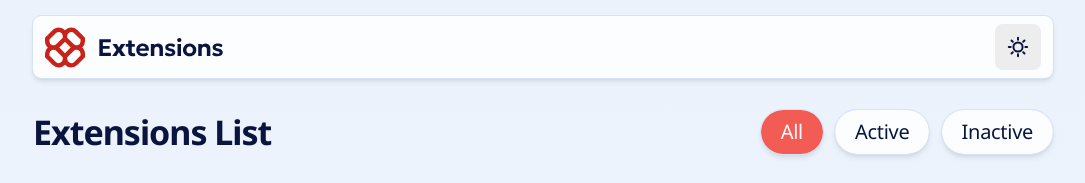
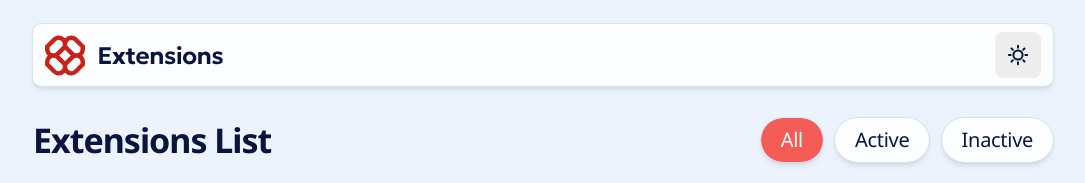
Before and after one commit to DevTruce/browser-extension-manager-ui, a website: page index.html in a window 1280 px wide. Shown: the top 183 px of the page, without its empty margins (97-1182 px from the left). Drawn offline with Linux system fonts and the light colour scheme.

Commit message:
update main padding for all screen sizes

```diff
--- a/index.html
+++ b/index.html
@@ -62,7 +62,10 @@
       </div>
     </section>
 
-    <main id="main" class="flex flex-col p-4 space-y-8">
+    <main
+      id="main"
+      class="flex flex-col px-4 pt-6 pb-16 md:px-8 xl:px-[8.4rem] space-y-8"
+    >
       <!-- Header Bar -->
       <section id="searchSection">
         <div
--- a/src/js/script.js
+++ b/src/js/script.js
@@ -81,7 +81,7 @@ async function fetchJsonData(url) {
 // dynamically build html needed for card components
 function generateCardHTML(imagePath, name, description, isActive, i) {
   const cardHTML = `<div
-              class="card flex flex-col rounded-2xl bg-neutral0 p-5 justify-between space-y-12 outline outline-1 outline-neutral200 shadow-md dark:bg-neutral800 dark:outline-neutral600" data-id="${i}" data-state="${
+              class="card flex flex-col rounded-2xl bg-neutral0 p-5 justify-between space-y-12 outline outline-1 outline-neutral200 shadow-md overflow-scroll dark:bg-neutral800 dark:outline-neutral600" data-id="${i}" data-state="${
     isActive ? 'active' : 'inactive'
   }"
             >
```
Also changed, not shown: src/css/output.css.
